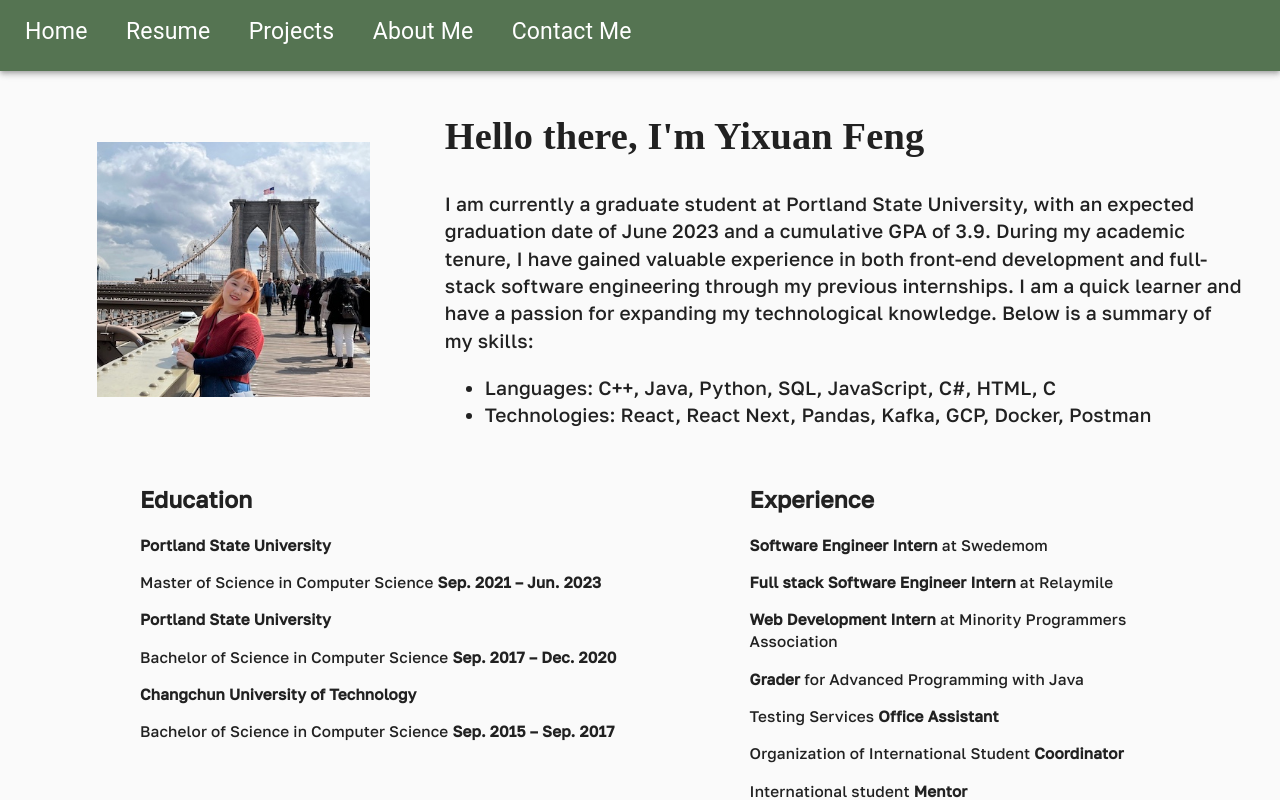
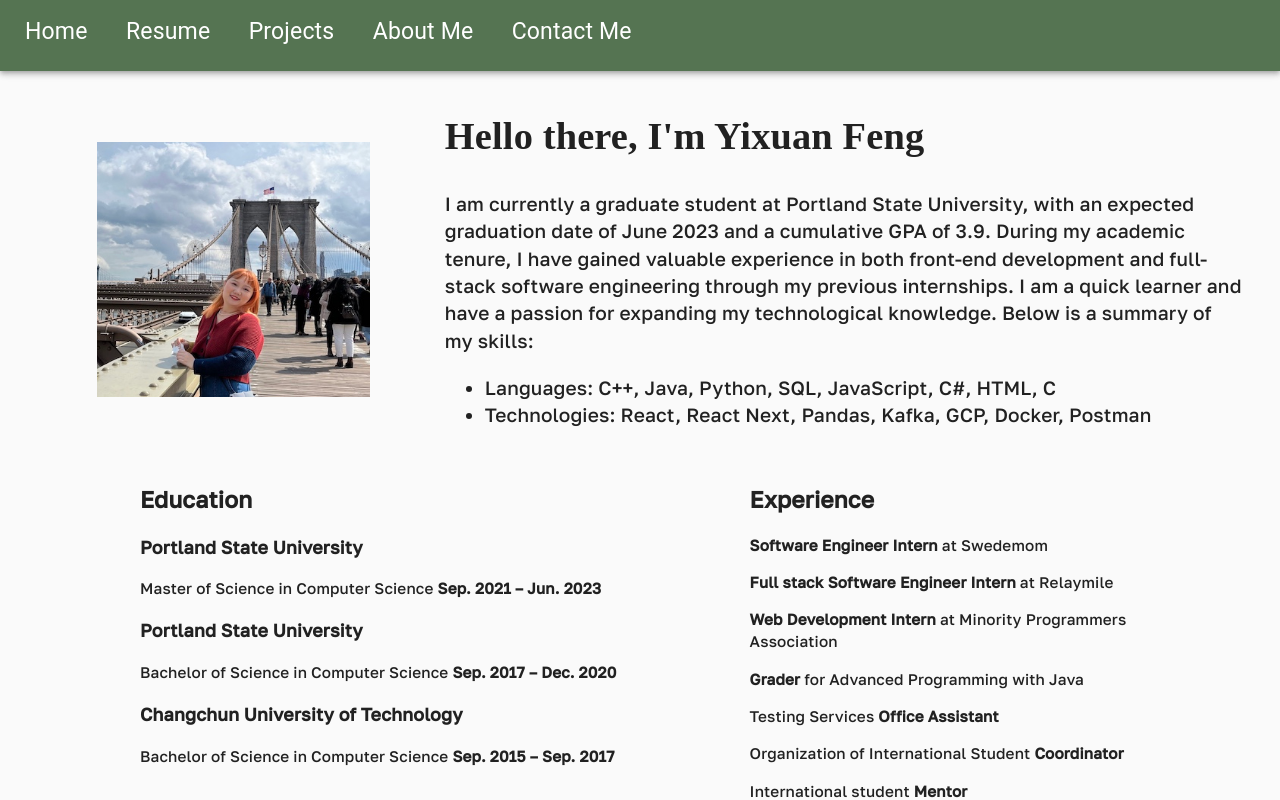
Before and after one commit to yi-xuan-97/IntroToWeb_FinalProject, a React (Create React App) app: page / in a window 1280 px wide. Shown: the top 800 px of the page. Built offline with nearby package versions, Linux system fonts and the light colour scheme; a web font is replaced by a local one.

Commit message:
missing head

```diff
--- a/src/Page/Home.js
+++ b/src/Page/Home.js
@@ -32,22 +32,21 @@ function Home() {
           </ul>
         </Grid>
         <Grid item xs={1} className="rm"></Grid>
-        <Grid item xs={12} sm={5} className="home_info_etra">
+        <Grid item xs={12} sm={6} className="home_info_etra">
           <h2 className="home_subtitle">Education</h2>
-          <p className="home_co_title">Portland State University</p>
+          <h3 className="home_co_title">Portland State University</h3>
           <p>
             Master of Science in Computer Science <b>Sep. 2021 – Jun. 2023</b>
           </p>
-          <p className="home_co_title">Portland State University</p>
+          <h3 className="home_co_title">Portland State University</h3>
           <p>
             Bachelor of Science in Computer Science <b>Sep. 2017 – Dec. 2020</b>
           </p>
-          <p className="home_co_title">Changchun University of Technology</p>
+          <h3 className="home_co_title">Changchun University of Technology</h3>
           <p>
             Bachelor of Science in Computer Science <b>Sep. 2015 – Sep. 2017</b>
           </p>
         </Grid>
-        <Grid item sm={1} className="rm"></Grid>
         <Grid item xs={12} sm={4} className="home_info_etra">
           <h2 className="home_subtitle">Experience</h2>
           <p>
```
